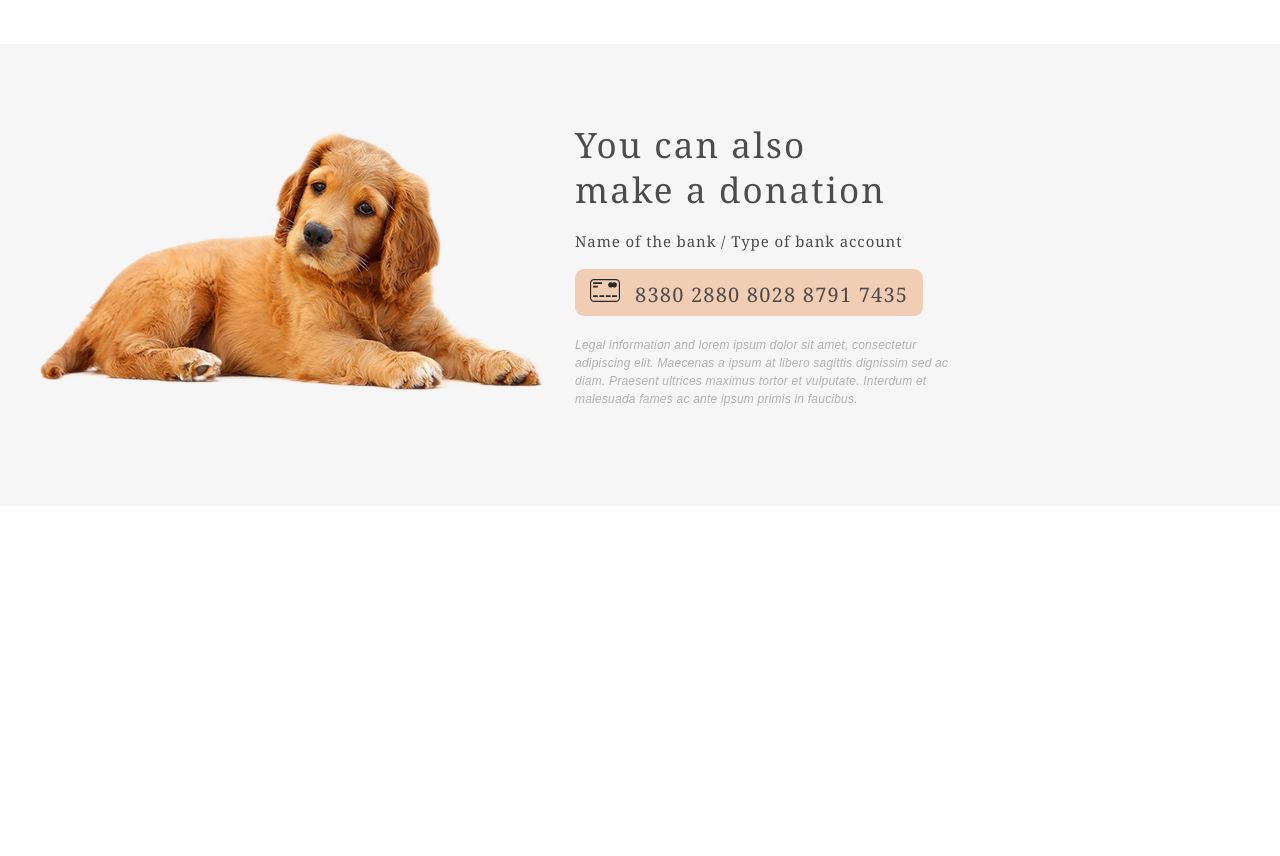
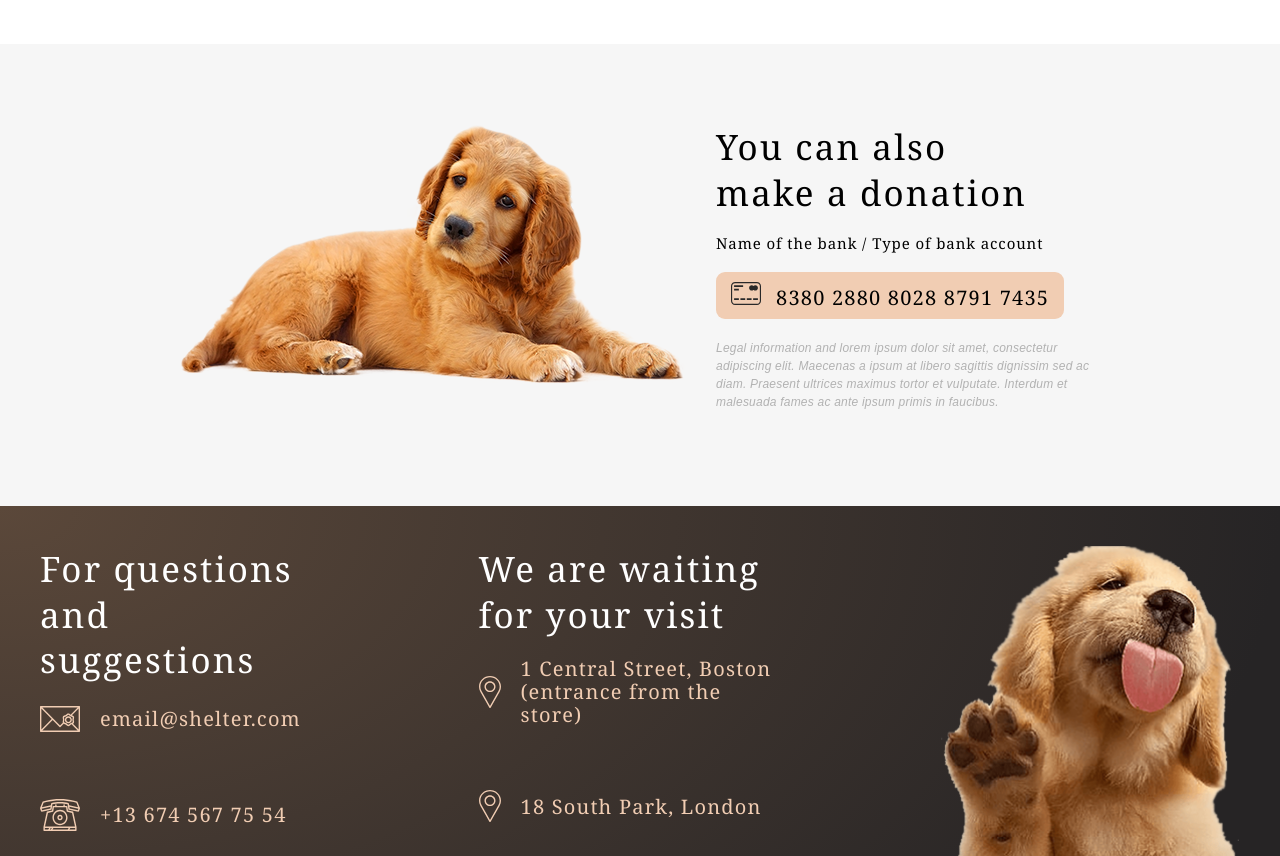
Before and after one commit to Lneer/news-JS, a plain HTML site: page SHELTER/pages/main/index.html in a window 1280 px wide. Shown: the part 3020-3876 px from the top of the page. Before the commit the page ends 3526 px from the top, so only its background shows below. Drawn offline with Linux system fonts and the light colour scheme; files whose address does not match are found by name.

Commit message:
feat: complite main page

```diff
--- a/SHELTER/pages/main/index.html
+++ b/SHELTER/pages/main/index.html
@@ -200,8 +200,36 @@
         </section>
     </main>
     <footer>
-        <div class="wrapper">
+        <div class="wrapper footer_pos">
             <div class="footer_conteiner">
+                <div class="contacts">
+                        <h3 class="content_heading foot_title">For questions and suggestions</h3>
+                        <a class="email_container" href="#">
+                             <img class="email_image" src="/SHELTER/assets/icons/icon-email.svg" alt="email">
+                            <h4 class="email_text">email@shelter.com</h4>
+                        </a> <br>
+                        <a class="telephone_container" href="#">
+                            <img class="telephone_image" src="/SHELTER/assets/icons/icon-phone.svg" alt="phone">
+                            <h4 class="email_text">+13 674 567 75 54</h4>
+                        </a>
+                </div>
+
+                <div class="adress">
+                    <h3 class="content_heading foot foot_title" >We are waiting for your visit</h3>
+                        <a class="email_container" href="#">
+                             <img class="email_image" src="/SHELTER/assets/icons/icon-marker.svg" alt="marker">
+                            <h4 class="email_text">1 Central Street, Boston<br>(entrance from the store)</h4>
+                        </a> <br>
+                        <a class="telephone_container" href="#">
+                            <img class="telephone_image" src="/SHELTER/assets/icons/icon-marker.svg" alt="marker">
+                            <h4 class="email_text">18 South Park, London</h4>
+                        </a>
+                </div>
+
+                <div class="footer_image_container">
+                    <div class="footer_image">
+                    </div>
+                </div>
 
             </div>
         </div>
--- a/SHELTER/pages/main/style.css
+++ b/SHELTER/pages/main/style.css
@@ -8,7 +8,7 @@ body{
     font-size: 15px;
     line-height: 160%;
     letter-spacing: 0.0145em;
-    color: #4C4C4C;
+
 
 }
 *,
@@ -16,7 +16,10 @@ body{
 *::before {
     box-sizing: border-box;
 }
-
+a{
+    padding: 0;
+    margin: 0;
+}
 h1,h2,h3,h4,h5,h6 {
     margin: 0;
     font-family: 'Georgia';
@@ -238,6 +241,9 @@ h4 {
     width: 270px;
     height: 435px;
 }
+.pets_card:hover{
+    box-shadow: 0px 2px 35px 14px rgba(13, 13, 13, 0.04)
+}
 .pets_card:hover .card_info {
     background: #FFFFFF;
 }
@@ -291,18 +297,15 @@ margin-top: 60px;
 .help_list_1{
     margin: 60px auto 0 auto;
     width: 1026px;
-    height: auto;
     display: flex;
-    flex-wrap: wrap;
     justify-content: space-between;
 }
 .help_list_2{
-    margin-top: 55px;
+    margin: 55px auto 0 auto;
     width: 1026px;
-    height: auto;
     display: flex;
-    flex-wrap: wrap;
-    justify-content:space-around;
+    justify-content:center;
+    gap:120px;
 }
 .help_conteiner{
     display: flex;
@@ -324,10 +327,10 @@ margin-top: 60px;
     background: #F6F6F6;
 }
 .donation_conteiner{
+    margin: 0 auto;
     width: 918px;
     height: 282px;
     display: flex;
-    align-items: center;
 }
 .donation_content{
 
@@ -357,5 +360,65 @@ margin-top: 60px;
 }
 .donation_description{
     height: 72px;
-    width: 380px;
+    width: 385px;
 }
+
+/**Footer**/
+footer{
+    width: 100%;
+    height: 350px;
+    background-image: radial-gradient(
+        100% 215.42% at 0% 0%,
+        #5b483a 0%,
+        #262425 100%
+      );
+}
+.footer_pos{
+    position: relative;
+    top: 40px;
+}
+.footer_conteiner{
+    display: flex;
+    justify-content: space-between;
+    width: 1200px;
+    height: 310px;
+}
+.foot_title{
+    color: #FFFFFF;
+}
+.contacts{
+    width: 279px;
+    display: flex;
+    flex-direction: column;
+    gap:20px;
+}
+.email_container{
+    display: flex;
+    gap:20px;
+    align-items: center;
+    text-decoration: none;
+}
+.email_image{
+    align-self: center;
+    display: block;
+}
+.email_text{
+    color: #F1CDB3;
+}
+.telephone_container{
+    display: flex;
+    gap:20px;
+    align-items: center;
+    text-decoration: none;
+}
+.adress{
+    width: 302px;
+    display: flex;
+    flex-direction: column;
+    gap:20px;
+}
+
+.footer_image_container{
+    width: 300px;
+    background-image: url(/SHELTER/assets/images/footer-puppy.png);
+}
```
Also changed, not shown: SHELTER/assets/icons/icon-email.svg (added), SHELTER/assets/icons/icon-marker.svg (added), SHELTER/assets/icons/icon-phone.svg (added).
